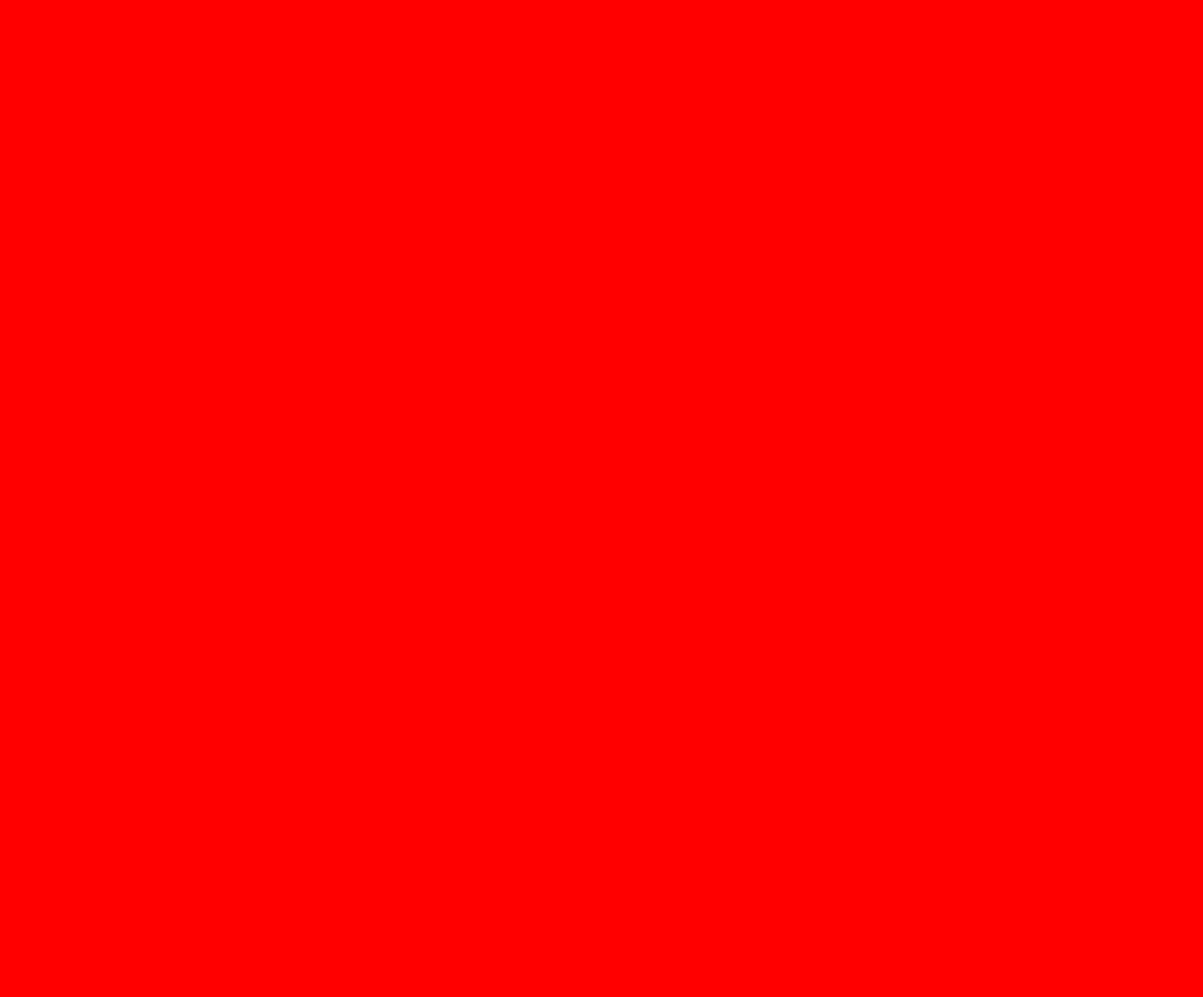
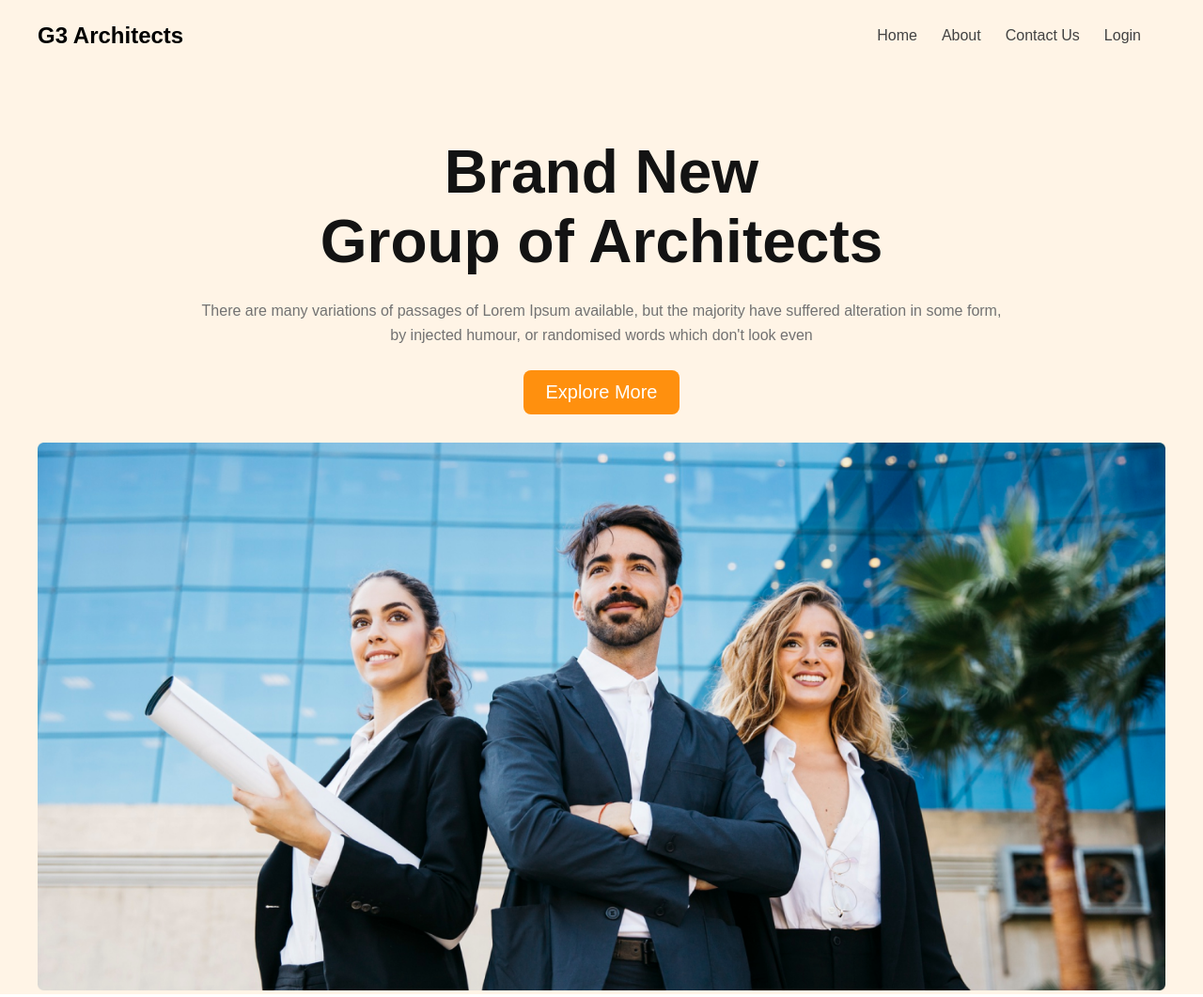
Before and after one commit to TiBappy/architects-project, a plain HTML site: page index.html in a window 1280 px wide. Shown: the top 1061 px of the page at 94% size. Before the commit the page ends 800 px from the top, so only its background shows below. Drawn offline with Linux system fonts and the light colour scheme.

Commit message:
completed hero & gallery Section

```diff
--- a/index.html
+++ b/index.html
@@ -6,7 +6,48 @@
     <title>Achitects-G3</title>
     <link rel="stylesheet" href="styles/style.css">
 </head>
-<body>
-
+<body class="work-sans-fonts">
+    <!-- Header Area -->
+     <header id="header">
+        <nav class="nav-container container display-flex">
+            <div class="brand">
+                <h2>G3 Architects</h2>
+            </div>
+            <ul class="nav-links display-flex">
+                <li><a href="" class="menu">Home</a></li>
+                <li><a href="" class="menu">About</a></li>
+                <li><a href="" class="menu">Contact Us</a></li>
+                <li><a href="" class="menu">Login</a></li>
+            </ul>
+        </nav>
+        <!-- banner Section  -->
+         <section class="container">
+            <div class="banner-top">
+                    <h1>Brand New <br>Group of Architects </h1>
+                    <p>There are many variations of passages of Lorem Ipsum available, but the majority have suffered alteration in some form, by injected humour, or randomised words which don't look even</p>
+                    <button class="btn-primary">Explore More</button>
+                </div>
+            <div class="banner-bottom">
+                 <img src="images/banner.png" alt="">
+            </div>
+        </section>
+     </header>
+    <!-- Main Area  -->
+     <main class="container">
+        <!-- gallery section -->
+        <section class="gallery-container ">
+            <div class="gallery">
+                <img src="images/team1.png" alt="team-one">
+                <img src="images/team2.png" alt="team-two">
+                <img src="images/team3.png" alt="team-three">
+                <img src="images/team4.png" alt="team-four">
+            </div>
+            <div class="gallery-content">
+                <h3><span id="quick">Quick list</span><span id="of-our"> of Our </span><br><span id="feature"> Features </span></h3>
+                <p>There are many variations of passages of Lorem Ipsum available, but the majority have suffered alteration in some form, by injected humour, or randomised words which don't look even</p>
+                <button class="btn-primary">Explore More</button>
+            </div>
+        </section>
+     </main>
 </body>
 </html>
--- a/styles/style.css
+++ b/styles/style.css
@@ -1,3 +1,116 @@
-body {
-    background-color:red;
+* {
+    margin: 0;
+    padding: 0;
+    box-sizing: border-box;
 }
+
+/* Website Fonts */
+
+@import url('https://fonts.googleapis.com/css2?family=Work+Sans:ital,wght@0,100..900;1,100..900&display=swap');
+
+
+.work-sans-fonts {
+  font-family: "Work Sans", sans-serif;
+  font-optical-sizing: auto;
+}
+
+/* Shared Style */
+
+.container {
+    max-width: 1200px;
+    margin: 0 auto;
+}
+.display-flex {
+    display: flex;
+}
+.btn-primary {
+    background-color: #FF900E;
+    color: white;
+    border: none;
+    border-radius: 8px;
+    padding: 12px 24px;
+    cursor: pointer;
+    font-size: 20px;
+    font-weight: 500;
+}
+/* Header Area */
+#header {
+    background-color: rgba(255, 144, 14, 0.1);
+
+}
+.nav-container {
+    align-items: center;
+    justify-content: space-between;
+    margin-bottom: 70px;
+    padding: 24px 0;
+}
+.nav-links {
+    list-style: none;
+}
+.menu {
+    text-decoration: none;
+    font-size: 1rem;
+    font-weight: 500;
+    margin-right: 26px;
+    color: #424242;
+}
+/* banner area */
+.banner-top {
+    text-align: center;
+    max-width: 860px;
+    margin: 0 auto;
+    margin-bottom: 30px;
+}
+.banner-top h1 {
+    font-size: 4rem;
+    font-weight: 700;
+    color: #131313;
+    margin-bottom: 24px;
+}
+.banner-top p {
+    font-size: 1rem;
+    font-weight: 400;
+    color: #727272;
+    margin-bottom: 24px;
+    line-height: 26px;
+}
+.banner-bottom img {
+    width: 100%;
+}
+/* Gallery Section */
+.gallery-container {
+    margin-top: 84px;
+    display: flex;
+    align-items: center;
+}
+.gallery {
+    display: grid;
+    grid-template-columns: repeat(2, 1fr);
+    gap: 20px;
+}
+.gallery-content {
+    margin-left: 64px;
+}
+.gallery-content  h3 {
+    margin-bottom: 24px;
+}
+.gallery-content p {
+    color: #727272;
+    line-height: 24px;
+    margin-bottom: 20px;
+}
+#quick {
+    color: #3a3333;
+    font-size: 2.1rem;
+    font-weight: 500;
+}
+#of-our {
+    color: #131313;
+    font-size: 2.1rem;
+    font-weight: 700;
+}
+#feature {
+    color: #FF900E;
+    font-size: 2.1rem;
+    font-weight: 700;
+}
```
